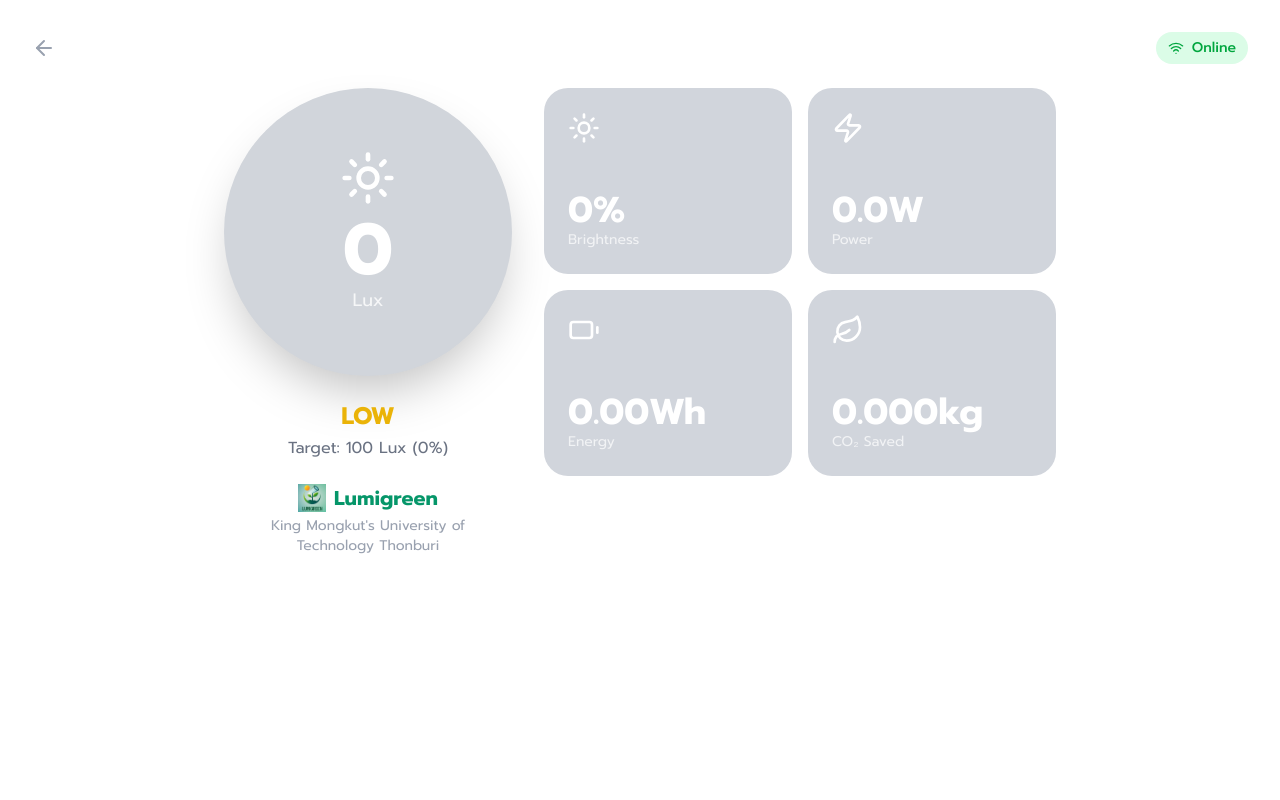
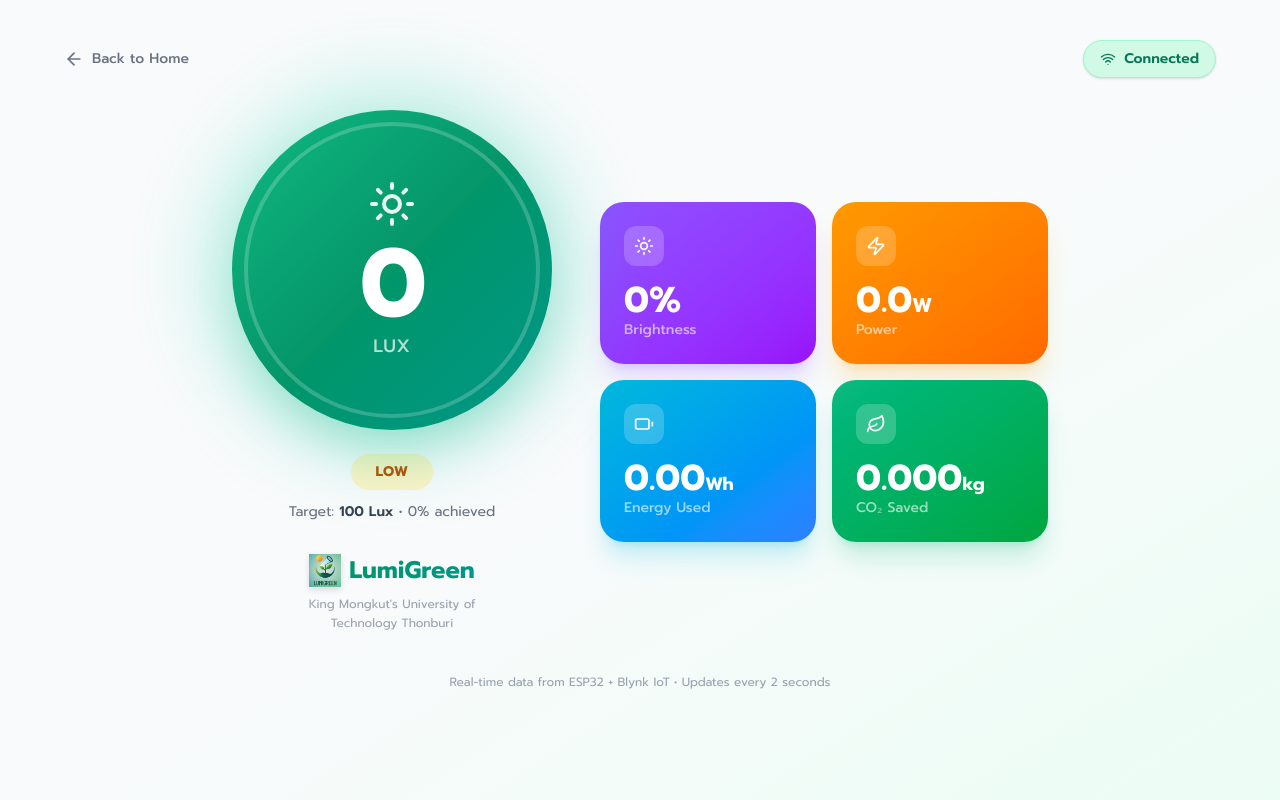
Before and after one commit to Teera235/lumigreen, a Next.js app: page /live in a window 1280 px wide. Built offline with nearby package versions, Linux system fonts and the light colour scheme; no server answers.

Commit message:
Professional live dashboard with gradient colors

```diff
--- a/src/app/live/page.tsx
+++ b/src/app/live/page.tsx
@@ -29,93 +29,117 @@ export default function LivePage() {
   const pct = Math.min((d.lux / d.setpoint) * 100, 150);
   const ok = d.lux >= d.setpoint * 0.9 && d.lux <= d.setpoint * 1.1;
   const low = d.lux < d.setpoint * 0.9;
-  const status = ok ? "OK" : low ? "LOW" : "HIGH";
-  const statusColor = ok ? "#22c55e" : low ? "#eab308" : "#3b82f6";
+  const status = ok ? "OPTIMAL" : low ? "LOW" : "HIGH";
 
   return (
-    <div className="min-h-screen bg-white p-4 sm:p-6 lg:p-8">
+    <div className="min-h-screen bg-gradient-to-br from-slate-50 via-gray-50 to-emerald-50 p-4 sm:p-6 lg:p-10">
       {/* Header */}
-      <div className="flex items-center justify-between mb-6">
-        <Link href="/" className="text-gray-400 hover:text-gray-600">
-          <ArrowLeft className="w-6 h-6" />
+      <div className="flex items-center justify-between mb-8 max-w-6xl mx-auto">
+        <Link href="/" className="flex items-center gap-2 text-gray-500 hover:text-emerald-600 transition-colors">
+          <ArrowLeft className="w-5 h-5" />
+          <span className="text-sm font-medium hidden sm:inline">Back to Home</span>
         </Link>
-        <div className={`flex items-center gap-2 px-3 py-1.5 rounded-full text-sm font-medium ${online ? "bg-green-100 text-green-600" : "bg-red-100 text-red-600"}`}>
+        <div className={`flex items-center gap-2 px-4 py-2 rounded-full text-sm font-semibold shadow-sm ${online ? "bg-emerald-100 text-emerald-700 border border-emerald-200" : "bg-red-100 text-red-700 border border-red-200"}`}>
           {online ? <Wifi className="w-4 h-4" /> : <WifiOff className="w-4 h-4" />}
-          {online ? "Online" : "Offline"}
+          {online ? "Connected" : "Offline"}
         </div>
       </div>
 
-      {/* Main Layout - 2 Columns */}
-      <div className="flex flex-col lg:flex-row gap-6 lg:gap-8 items-center lg:items-start justify-center max-w-5xl mx-auto">
+      {/* Main Layout */}
+      <div className="flex flex-col lg:flex-row gap-8 lg:gap-12 items-center justify-center max-w-6xl mx-auto">
 
-        {/* Left - Big Circle */}
+        {/* Left - Main Gauge */}
         <div className="flex flex-col items-center">
-          <div
-            className="w-56 h-56 sm:w-64 sm:h-64 lg:w-72 lg:h-72 rounded-full flex items-center justify-center shadow-2xl"
-            style={{ backgroundColor: "#d1d5db" }}
-          >
-            <div className="text-center">
-              <Sun className="w-12 h-12 sm:w-14 sm:h-14 mx-auto mb-2 text-white" />
-              <div className="text-5xl sm:text-6xl lg:text-7xl font-bold text-white">{d.lux.toFixed(0)}</div>
-              <div className="text-white/80 text-lg">Lux</div>
+          {/* Lux Circle */}
+          <div className="relative">
+            {/* Outer glow */}
+            <div className="absolute inset-0 rounded-full bg-gradient-to-br from-emerald-400 to-teal-500 blur-2xl opacity-30 scale-110" />
+
+            {/* Main circle */}
+            <div className="relative w-60 h-60 sm:w-72 sm:h-72 lg:w-80 lg:h-80 rounded-full bg-gradient-to-br from-emerald-500 via-emerald-600 to-teal-600 flex items-center justify-center shadow-2xl shadow-emerald-500/30">
+              {/* Inner ring */}
+              <div className="absolute inset-3 rounded-full border-4 border-white/20" />
+
+              <div className="text-center z-10">
+                <Sun className="w-10 h-10 sm:w-12 sm:h-12 mx-auto mb-2 text-white/90" />
+                <div className="text-6xl sm:text-7xl lg:text-8xl font-bold text-white tracking-tight">{d.lux.toFixed(0)}</div>
+                <div className="text-white/70 text-lg font-medium tracking-wider">LUX</div>
+              </div>
             </div>
           </div>
 
-          {/* Status & Info */}
-          <div className="mt-6 text-center">
-            <div className="text-2xl font-bold mb-1" style={{ color: statusColor }}>{status}</div>
-            <div className="text-gray-500">Target: {d.setpoint} Lux ({pct.toFixed(0)}%)</div>
+          {/* Status Badge */}
+          <div className={`mt-6 px-6 py-2 rounded-full font-bold text-sm tracking-wider ${ok ? "bg-emerald-100 text-emerald-700" : low ? "bg-amber-100 text-amber-700" : "bg-blue-100 text-blue-700"}`}>
+            {status}
+          </div>
+
+          {/* Target Info */}
+          <div className="mt-3 text-gray-500 text-sm">
+            Target: <span className="font-semibold text-gray-700">{d.setpoint} Lux</span> • {pct.toFixed(0)}% achieved
           </div>
 
           {/* Branding */}
-          <div className="mt-6 text-center">
-            <div className="flex items-center justify-center gap-2 mb-1">
-              <Image src="/logo.png" alt="Logo" width={28} height={28} />
-              <span className="text-xl font-bold text-emerald-600">Lumigreen</span>
+          <div className="mt-8 text-center">
+            <div className="flex items-center justify-center gap-2 mb-2">
+              <Image src="/logo.png" alt="Logo" width={32} height={32} className="drop-shadow-md" />
+              <span className="text-2xl font-bold bg-gradient-to-r from-emerald-600 to-teal-600 bg-clip-text text-transparent">LumiGreen</span>
             </div>
-            <p className="text-gray-400 text-sm">King Mongkut&apos;s University of<br/>Technology Thonburi</p>
+            <p className="text-gray-400 text-xs leading-relaxed">King Mongkut&apos;s University of<br/>Technology Thonburi</p>
           </div>
         </div>
 
-        {/* Right - 4 Cards Grid */}
-        <div className="grid grid-cols-2 gap-3 sm:gap-4 w-full max-w-md lg:max-w-lg">
-          {/* Brightness Card */}
-          <div className="bg-gray-300 rounded-3xl p-5 sm:p-6 aspect-[4/3] flex flex-col justify-between">
-            <Sun className="w-8 h-8 text-white" />
+        {/* Right - Stats Cards */}
+        <div className="grid grid-cols-2 gap-4 w-full max-w-sm sm:max-w-md">
+          {/* Brightness */}
+          <div className="bg-gradient-to-br from-violet-500 to-purple-600 rounded-3xl p-5 sm:p-6 shadow-xl shadow-violet-500/20 aspect-[4/3] flex flex-col justify-between">
+            <div className="w-10 h-10 bg-white/20 rounded-xl flex items-center justify-center backdrop-blur-sm">
+              <Sun className="w-5 h-5 text-white" />
+            </div>
             <div>
               <div className="text-3xl sm:text-4xl font-bold text-white">{d.brightness.toFixed(0)}%</div>
-              <div className="text-white/70 text-sm">Brightness</div>
+              <div className="text-white/60 text-sm font-medium">Brightness</div>
             </div>
           </div>
 
-          {/* Power Card */}
-          <div className="bg-gray-300 rounded-3xl p-5 sm:p-6 aspect-[4/3] flex flex-col justify-between">
-            <Zap className="w-8 h-8 text-white" />
+          {/* Power */}
+          <div className="bg-gradient-to-br from-amber-500 to-orange-500 rounded-3xl p-5 sm:p-6 shadow-xl shadow-amber-500/20 aspect-[4/3] flex flex-col justify-between">
+            <div className="w-10 h-10 bg-white/20 rounded-xl flex items-center justify-center backdrop-blur-sm">
+              <Zap className="w-5 h-5 text-white" />
+            </div>
             <div>
-              <div className="text-3xl sm:text-4xl font-bold text-white">{d.power.toFixed(1)}W</div>
-              <div className="text-white/70 text-sm">Power</div>
+              <div className="text-3xl sm:text-4xl font-bold text-white">{d.power.toFixed(1)}<span className="text-xl">W</span></div>
+              <div className="text-white/60 text-sm font-medium">Power</div>
             </div>
           </div>
 
-          {/* Energy Card */}
-          <div className="bg-gray-300 rounded-3xl p-5 sm:p-6 aspect-[4/3] flex flex-col justify-between">
-            <Battery className="w-8 h-8 text-white" />
+          {/* Energy */}
+          <div className="bg-gradient-to-br from-cyan-500 to-blue-500 rounded-3xl p-5 sm:p-6 shadow-xl shadow-cyan-500/20 aspect-[4/3] flex flex-col justify-between">
+            <div className="w-10 h-10 bg-white/20 rounded-xl flex items-center justify-center backdrop-blur-sm">
+              <Battery className="w-5 h-5 text-white" />
+            </div>
             <div>
-              <div className="text-3xl sm:text-4xl font-bold text-white">{d.energy.toFixed(2)}Wh</div>
-              <div className="text-white/70 text-sm">Energy</div>
+              <div className="text-3xl sm:text-4xl font-bold text-white">{d.energy.toFixed(2)}<span className="text-lg">Wh</span></div>
+              <div className="text-white/60 text-sm font-medium">Energy Used</div>
             </div>
           </div>
 
-          {/* CO2 Card */}
-          <div className="bg-gray-300 rounded-3xl p-5 sm:p-6 aspect-[4/3] flex flex-col justify-between">
-            <Leaf className="w-8 h-8 text-white" />
+          {/* CO2 */}
+          <div className="bg-gradient-to-br from-emerald-500 to-green-600 rounded-3xl p-5 sm:p-6 shadow-xl shadow-emerald-500/20 aspect-[4/3] flex flex-col justify-between">
+            <div className="w-10 h-10 bg-white/20 rounded-xl flex items-center justify-center backdrop-blur-sm">
+              <Leaf className="w-5 h-5 text-white" />
+            </div>
             <div>
-              <div className="text-3xl sm:text-4xl font-bold text-white">{d.carbon.toFixed(3)}kg</div>
-              <div className="text-white/70 text-sm">CO₂ Saved</div>
+              <div className="text-3xl sm:text-4xl font-bold text-white">{d.carbon.toFixed(3)}<span className="text-lg">kg</span></div>
+              <div className="text-white/60 text-sm font-medium">CO₂ Saved</div>
             </div>
           </div>
         </div>
       </div>
+
+      {/* Footer */}
+      <div className="text-center mt-10 text-gray-400 text-xs">
+        Real-time data from ESP32 + Blynk IoT • Updates every 2 seconds
+      </div>
     </div>
   );
 }
```
